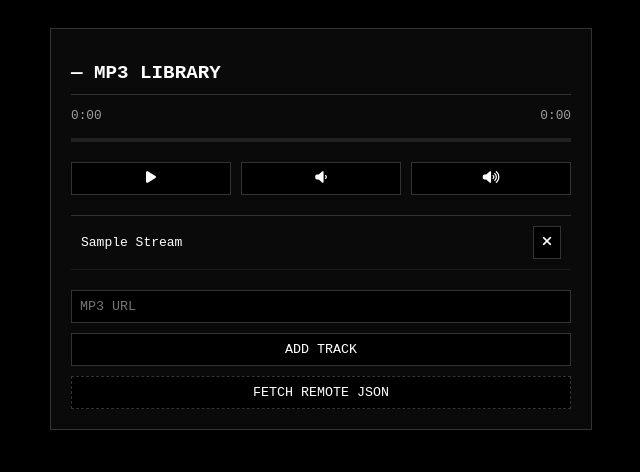
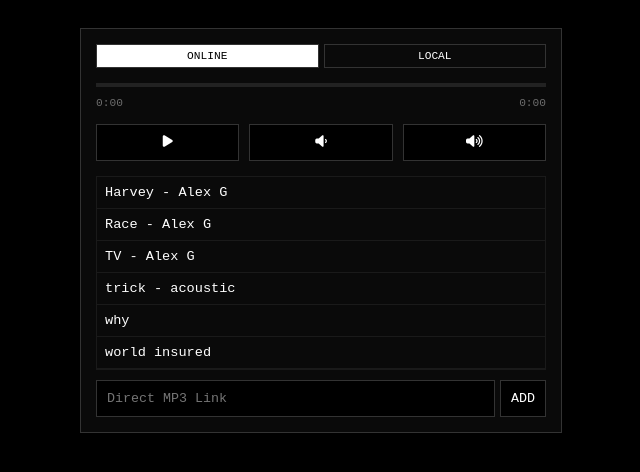
Before and after one commit to Plutana-School-2/Plutana-School-2.github.io, a plain HTML site: page mp3/index.html in a window 1280 px wide. Shown: the whole page, without its empty margins (319-959 px from the left). Drawn offline with Linux system fonts and the light colour scheme.

Commit message:
Update index.html

```diff
--- a/mp3/index.html
+++ b/mp3/index.html
@@ -7,96 +7,89 @@
     <link rel="stylesheet" href="https://cdnjs.cloudflare.com/ajax/libs/font-awesome/6.4.0/css/all.min.css">
     <style>
         body { font-family: monospace; background: #000; color: #fff; display: flex; justify-content: center; padding: 20px; }
-        .player { width: 100%; max-width: 500px; border: 1px solid #333; padding: 20px; background: #0a0a0a; }
-        h1 { border-bottom: 1px solid #333; padding-bottom: 10px; font-size: 1.2rem; text-transform: uppercase; }
-        input, button, select { background: #000; color: #fff; border: 1px solid #333; padding: 8px; font-family: monospace; cursor: pointer; }
-        button:hover { background: #fff; color: #000; }
-        .controls { display: grid; grid-template-columns: repeat(3, 1fr); gap: 10px; margin: 20px 0; }
-        .track-list { margin-top: 20px; max-height: 300px; overflow-y: auto; border-top: 1px solid #333; }
-        .track { display: flex; justify-content: space-between; padding: 10px; border-bottom: 1px solid #1a1a1a; align-items: center; }
-        .track.active { background: #fff; color: #000; }
-        .progress-bar { width: 100%; height: 4px; background: #222; margin: 15px 0; cursor: pointer; }
+        .player { width: 100%; max-width: 450px; border: 1px solid #333; padding: 15px; background: #0a0a0a; }
+        .tabs { display: flex; gap: 5px; margin-bottom: 15px; }
+        .tab { flex: 1; padding: 5px; border: 1px solid #333; text-align: center; cursor: pointer; text-transform: uppercase; font-size: 0.7rem; }
+        .tab.active { background: #fff; color: #000; }
+        input, button { background: #000; color: #fff; border: 1px solid #333; padding: 10px; font-family: monospace; }
+        .controls { display: grid; grid-template-columns: repeat(3, 1fr); gap: 10px; margin: 15px 0; }
+        .track-list { max-height: 250px; overflow-y: auto; border: 1px solid #1a1a1a; }
+        .track { display: flex; justify-content: space-between; padding: 8px; border-bottom: 1px solid #1a1a1a; cursor: pointer; font-size: 0.85rem; }
+        .track.playing { border-left: 3px solid #fff; background: #111; }
+        .progress-bar { width: 100%; height: 4px; background: #222; margin: 10px 0; cursor: pointer; }
         .progress { height: 100%; background: #fff; width: 0%; transition: width 0.1s; }
-        .input-group { margin-top: 20px; display: flex; flex-direction: column; gap: 10px; }
-        .time { display: flex; justify-content: space-between; font-size: 0.8rem; opacity: 0.6; }
+        .time { display: flex; justify-content: space-between; font-size: 0.7rem; opacity: 0.4; margin-top: 5px; }
         audio { display: none; }
     </style>
 </head>
 <body>
     <div class="player">
-        <h1>— MP3 Library</h1>
+        <div class="tabs"><div class="tab active" id="t-online" onclick="setTab('online')">Online</div><div class="tab" id="t-local" onclick="setTab('local')">Local</div></div>
+        <div class="progress-bar" id="p-bar"><div class="progress" id="p-inner"></div></div>
+        <div class="time"><span id="cur">0:00</span><span id="dur">0:00</span></div>
+        <div class="controls">
+            <button onclick="toggle()"><i class="fas fa-play" id="p-icon"></i></button>
+            <button onclick="vol(-0.1)"><i class="fas fa-volume-down"></i></button>
+            <button onclick="vol(0.1)"><i class="fas fa-volume-up"></i></button>
+        </div>
+        <div class="track-list" id="list"></div>
+        <div id="local-tools" style="display:none; margin-top:10px; display:flex; gap:5px;">
+            <input type="text" id="url" placeholder="Direct MP3 Link" style="flex:1">
+            <button onclick="add()">ADD</button>
+        </div>
         <audio id="audio"></audio>
-
-        <div class="time"><span id="cur">0:00</span><span id="dur">0:00</span></div>
-        <div class="progress-bar" id="p-bar"><div class="progress" id="p-inner"></div></div>
-
-        <div class="controls">
-            <button onclick="togglePlay()"><i class="fas fa-play" id="playIcon"></i></button>
-            <button onclick="changeVol(-0.1)"><i class="fas fa-volume-down"></i></button>
-            <button onclick="changeVol(0.1)"><i class="fas fa-volume-up"></i></button>
-        </div>
-
-        <div class="track-list" id="list"></div>
-
-        <div class="input-group">
-            <input type="text" id="url" placeholder="MP3 URL">
-            <button onclick="addTrack()">ADD TRACK</button>
-            <button onclick="loadFromJSON()" style="border-style: dashed;">FETCH REMOTE JSON</button>
-        </div>
     </div>
 
     <script>
-        const audio = document.getElementById('audio'), pInner = document.getElementById('p-inner'),
-              playIcon = document.getElementById('playIcon'), list = document.getElementById('list');
-        let tracks = JSON.parse(localStorage.getItem('mp3_data')) || [
-            {title: "Sample Stream", url: "https://www.soundhelix.com/examples/mp3/SoundHelix-Song-1.mp3"}
-        ];
-        let currentIdx = -1;
+        const audio = document.getElementById('audio'), pInner = document.getElementById('p-inner'), pIcon = document.getElementById('p-icon'), list = document.getElementById('list'), urlInput = document.getElementById('url'), localTools = document.getElementById('local-tools');
+        let local = JSON.parse(localStorage.getItem('mp3_loc')) || [], online = JSON.parse(localStorage.getItem('mp3_on_cache')) || [], tab = 'online', playing = '';
 
-        const save = () => localStorage.setItem('mp3_data', JSON.stringify(tracks));
         const fmt = (s) => isNaN(s) ? "0:00" : Math.floor(s/60) + ":" + Math.floor(s%60).toString().padStart(2, '0');
 
-        function render() {
-            list.innerHTML = tracks.map((t, i) => `
-                <div class="track ${currentIdx === i ? 'active' : ''}" onclick="playTrack(${i})">
-                    <span>${t.title.substring(0, 30)}</span>
-                    <button onclick="del(${i}); event.stopPropagation()"><i class="fas fa-times"></i></button>
-                </div>`).join('');
-            save();
-        }
+        fetch('https://raw.githubusercontent.com/Plutana-School-2/Plutana-School-2.github.io/refs/heads/main/mp3/S.json')
+            .then(res => res.json())
+            .then(data => {
+                online = data.filter(i => i.type?.includes('audio'));
+                localStorage.setItem('mp3_on_cache', JSON.stringify(online));
+                if (tab === 'online') render();
+            }).catch(e => console.log('Offline'));
 
-        function playTrack(i) {
-            currentIdx = i;
-            audio.src = tracks[i].url;
-            audio.play();
-            playIcon.className = "fas fa-pause";
+        function setTab(t) {
+            tab = t;
+            document.getElementById('t-online').classList.toggle('active', t === 'online');
+            document.getElementById('t-local').classList.toggle('active', t === 'local');
+            localTools.style.display = t === 'local' ? 'flex' : 'none';
             render();
         }
 
-        function togglePlay() {
-            if (!audio.src && tracks.length) return playTrack(0);
-            audio.paused ? (audio.play(), playIcon.className="fas fa-pause") : (audio.pause(), playIcon.className="fas fa-play");
+        function render() {
+            const tracks = tab === 'online' ? online : local;
+            list.innerHTML = tracks.map((t, i) => `
+                <div class="track ${playing === t.url ? 'playing' : ''}" onclick="play('${t.url}')">
+                    <span>${t.title.slice(0, 30)}</span>
+                    ${tab === 'local' ? `<button onclick="del(${i});event.stopPropagation()" style="border:none;background:none;color:#fff;cursor:pointer"><i class="fas fa-times"></i></button>` : ''}
+                </div>`).join('');
         }
 
-        function addTrack() {
-            const url = document.getElementById('url');
-            if (!url.value) return;
-            tracks.unshift({title: url.value.split('/').pop(), url: url.value});
-            url.value = '';
+        function play(src) {
+            if (playing !== src) { audio.src = src; playing = src; }
+            audio.play(); pIcon.className = "fas fa-pause";
             render();
         }
 
-        async function loadFromJSON() {
-            try {
-                const r = await fetch('https://raw.githubusercontent.com/Plutana-School-2/Plutana-School-2.github.io/refs/heads/main/mp3/S.json');
-                const data = await r.json();
-                tracks = [...data.filter(i => i.type?.includes('audio')), ...tracks];
-                render();
-            } catch (e) { alert('Fetch failed'); }
+        function toggle() {
+            if (!audio.src) return;
+            audio.paused ? (audio.play(), pIcon.className="fas fa-pause") : (audio.pause(), pIcon.className="fas fa-play");
         }
 
-        const del = (i) => { tracks.splice(i, 1); render(); };
-        const changeVol = (v) => audio.volume = Math.min(1, Math.max(0, audio.volume + v));
+        function add() {
+            if (!urlInput.value) return;
+            local.unshift({title: urlInput.value.split('/').pop(), url: urlInput.value});
+            urlInput.value = ''; localStorage.setItem('mp3_loc', JSON.stringify(local)); render();
+        }
+
+        const del = (i) => { local.splice(i, 1); localStorage.setItem('mp3_loc', JSON.stringify(local)); render(); };
+        const vol = (v) => audio.volume = Math.min(1, Math.max(0, audio.volume + v));
 
         audio.ontimeupdate = () => {
             pInner.style.width = (audio.currentTime / audio.duration * 100) + "%";
@@ -104,9 +97,7 @@
             document.getElementById('dur').innerText = fmt(audio.duration);
         };
 
-        document.getElementById('p-bar').onclick = (e) => {
-            audio.currentTime = (e.offsetX / e.currentTarget.clientWidth) * audio.duration;
-        };
+        document.getElementById('p-bar').onclick = (e) => audio.currentTime = (e.offsetX / e.currentTarget.clientWidth) * audio.duration;
 
         render();
     </script>
```
